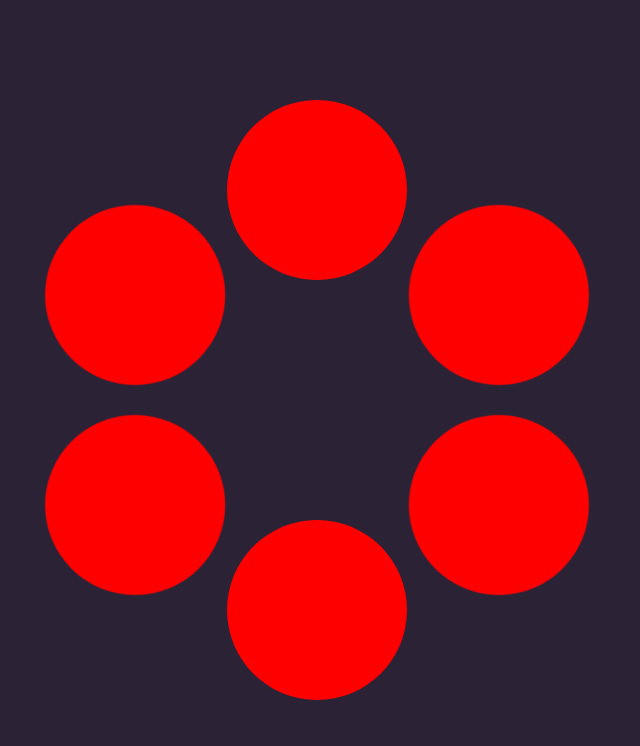
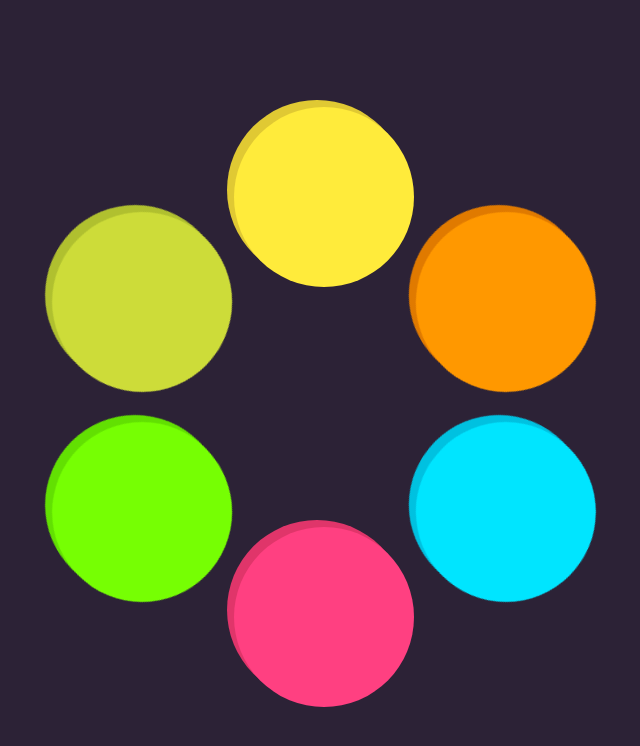
Before and after one commit to BadangGit/PPT-Project, a Vue app in the folder normal/: page / in a window 1280 px wide. Shown: the top 746 px of the page, without its empty margins (323-963 px from the left). Built offline with nearby package versions, Linux system fonts and the light colour scheme.

Commit message:
add coins design

```diff
--- a/normal/src/assets/data/projectCardData.ts
+++ b/normal/src/assets/data/projectCardData.ts
@@ -11,6 +11,9 @@ const projectItems: Array<projectCardContentsType> = [
     titleIcon: "http://localhost:8080/icons/cards/old-page.png",
     cursorIcon: "http://localhost:8080/icons/cursors/newbie-cursor.png",
 
+    coinColor: "#ffeb3b",
+    coinShadowColor: "#e0c933",
+
     num: 0,
   },
   {
@@ -22,6 +25,9 @@ const projectItems: Array<projectCardContentsType> = [
     src: "/stars",
     titleIcon: "http://localhost:8080/icons/cards/stars.png",
     cursorIcon: "http://localhost:8080/icons/cursors/star-cursor.png",
+
+    coinColor: "#ff9800",
+    coinShadowColor: "#e07a00",
 
     num: 1,
   },
@@ -35,6 +41,9 @@ const projectItems: Array<projectCardContentsType> = [
     titleIcon: "http://localhost:8080/icons/cards/AI.png",
     cursorIcon: "http://localhost:8080/icons/cursors/AI-cursor.png",
 
+    coinColor: "#00e5ff",
+    coinShadowColor: "#00c1e0",
+
     num: 2,
   },
   {
@@ -46,6 +55,9 @@ const projectItems: Array<projectCardContentsType> = [
     src: "/theme-park",
     titleIcon: "http://localhost:8080/icons/cards/theme-park.png",
     cursorIcon: "http://localhost:8080/icons/cursors/ferris-wheel.png",
+
+    coinColor: "#ff4081",
+    coinShadowColor: "#e0356a",
 
     num: 3,
   },
@@ -59,15 +71,20 @@ const projectItems: Array<projectCardContentsType> = [
     titleIcon: "http://localhost:8080/icons/cards/stained-glass.png",
     cursorIcon: "http://localhost:8080/icons/cursors/glass-cursor.png",
 
+    coinColor: "#76ff03",
+    coinShadowColor: "#62e002",
+
     num: 4,
   },
-
   {
     title: "Preparing",
     subtitle: "wait for update",
 
     src: "/",
     titleIcon: "http://localhost:8080/icons/cards/preparing.png",
+
+    coinColor: "#cddc39",
+    coinShadowColor: "#b0c02f",
 
     num: 5,
   },
@@ -77,6 +94,9 @@ const projectItems: Array<projectCardContentsType> = [
 
     src: "/",
     titleIcon: "http://localhost:8080/icons/cards/preparing.png",
+
+    coinColor: "#cddc39",
+    coinShadowColor: "#b0c02f",
 
     num: 6,
   },
--- a/normal/src/assets/data/types/projectCard.d.ts
+++ b/normal/src/assets/data/types/projectCard.d.ts
@@ -8,5 +8,8 @@ export type projectCardContentsType = {
   titleIcon: string;
   cursorIcon?: string;
 
+  coinColor?: string;
+  coinShadowColor?: string;
+
   num: number;
 };
--- a/normal/src/components/buttons/projectCoin.vue
+++ b/normal/src/components/buttons/projectCoin.vue
@@ -1,5 +1,5 @@
 <script lang="ts" setup>
-import { PropType } from "vue";
+import { PropType, ref } from "vue";
 import { projectCardContentsType } from "@/assets/data/types/projectCard";
 
 const props = defineProps({
@@ -11,13 +11,16 @@ const props = defineProps({
 
 let last_deg = props.projectItem.num * 60 + "deg";
 let addCoinDegToSeeStraight = 360 - props.projectItem.num * 60 + "deg";
+
+let coinColor = ref(props.projectItem.coinColor);
+let coinShadowColor = ref(props.projectItem.coinShadowColor);
 </script>
 
 <template>
   <div class="rotateBar">
     <div class="coin">
-      <div class="coin-head"></div>
-      <div class="coin-tail"></div>
+      <div class="coinHead"></div>
+      <div class="coinTail"></div>
     </div>
   </div>
 </template>
@@ -46,17 +49,37 @@ let addCoinDegToSeeStraight = 360 - props.projectItem.num * 60 + "deg";
   width: var(--coin-size);
   height: var(--coin-size);
 
-  border-radius: calc(var(--coin-size) / 2);
+  margin-top: 100%;
 
-  background-color: red;
-
-  margin-top: 100%;
+  position: relative;
 
   transform: rotate(v-bind("addCoinDegToSeeStraight"));
 
   animation-name: coinAnimation;
   animation-duration: var(--rotate-animation-duration);
   animation-fill-mode: forwards;
+}
+
+.coin :nth-child(-n + 2) {
+  width: var(--coin-size);
+  height: var(--coin-size);
+
+  border-radius: calc(var(--coin-size) / 2);
+
+  position: absolute;
+}
+
+.coinHead {
+  background-color: v-bind("coinColor");
+
+  top: 7px;
+  left: 7px;
+}
+
+.coinTail {
+  background-color: v-bind("coinShadowColor");
+
+  z-index: -1;
 }
 
 @keyframes rotate {
```
